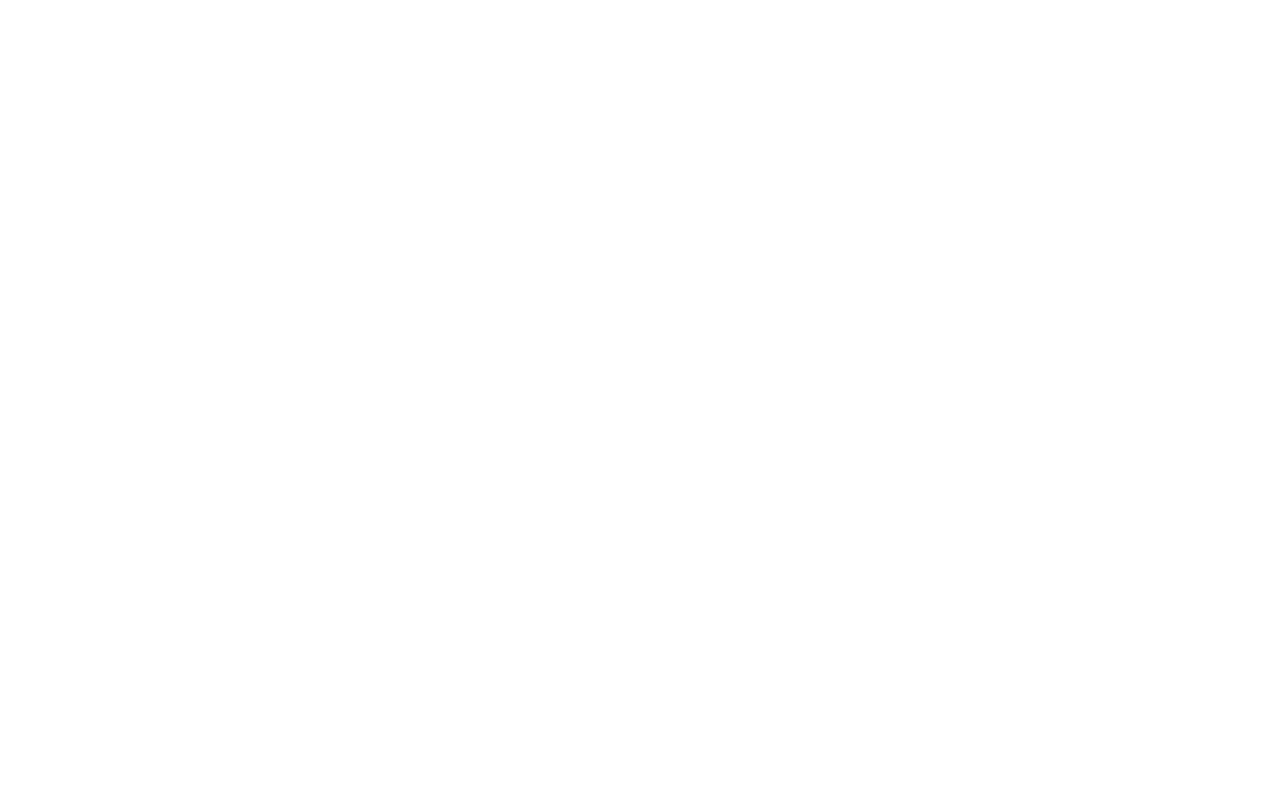
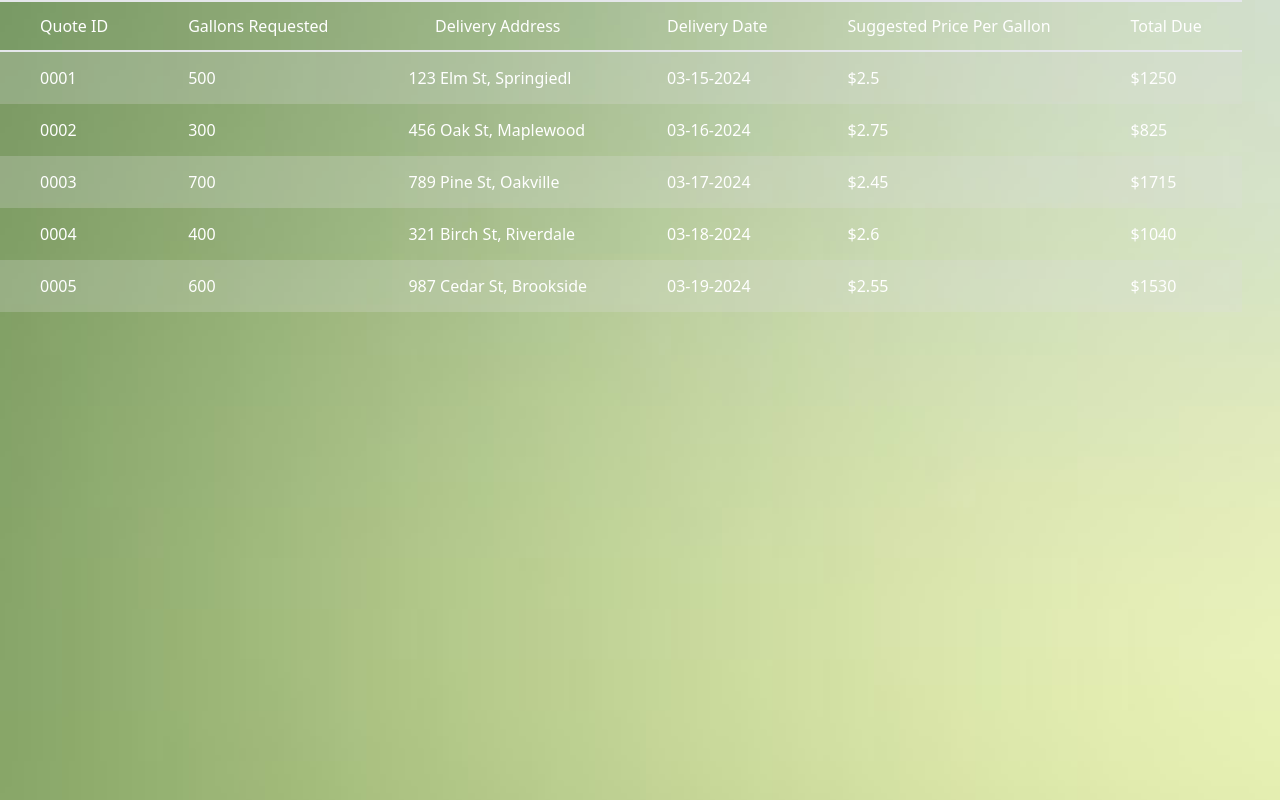
Before and after one commit to reemdelziz/Fuel-Rate-Prediction, a React (Create React App) app in the folder client/: page / in a window 1280 px wide. Built offline with nearby package versions, Linux system fonts and the light colour scheme.

Commit message:
creating table

```diff
--- a/client/package.json
+++ b/client/package.json
@@ -44,6 +44,7 @@
   "devDependencies": {
     "@babel/plugin-proposal-private-property-in-object": "^7.21.11",
     "cross-env": "^7.0.3",
+    "tailwindcss": "^3.4.1",
     "web-vitals": "^3.5.2"
   }
 }
--- a/client/src/App.js
+++ b/client/src/App.js
@@ -1,9 +1,9 @@
 import './App.css';
-
+import { FuelHistory } from './pages/FuelHistory';
 function App() {
   return (
     <>
-
+      <FuelHistory />
     </>
   );
 }
--- a/client/src/index.css
+++ b/client/src/index.css
@@ -1,3 +1,7 @@
+@tailwind base;
+@tailwind components;
+@tailwind utilities;
+
 #root {
   width: 100vw;
   height: 100vh;
@@ -5,6 +9,8 @@
 
 body {
   margin: 0;
+  background-image: url("./assets/background-image.png");
+  color: white;
 }
 
 ::-webkit-scrollbar {
--- /dev/null
+++ b/client/src/pages/FuelHistory.jsx
@@ -0,0 +1,82 @@
+import "../style.css";
+import { React } from "react";
+
+// creating dummy data for fuel quote history page
+const FuelData = [
+    {
+        quoteId: "0001",
+        gallonsRequested: 500,
+        deliveryAddress: "123 Elm St, Springiedl",
+        deliveryDate: "03-15-2024",
+        suggestedPricePerGallon: 2.50,
+        totalDue: 1250.00
+    },
+    {
+        quoteId: "0002",
+        gallonsRequested: 300,
+        deliveryAddress: "456 Oak St, Maplewood",
+        deliveryDate: "03-16-2024",
+        suggestedPricePerGallon: 2.75,
+        totalDue: 825.00
+    },
+    {
+        quoteId: "0003",
+        gallonsRequested: 700,
+        deliveryAddress: "789 Pine St, Oakville",
+        deliveryDate: "03-17-2024",
+        suggestedPricePerGallon: 2.45,
+        totalDue: 1715.00
+    },
+    {
+        quoteId: "0004",
+        gallonsRequested: 400,
+        deliveryAddress: "321 Birch St, Riverdale",
+        deliveryDate: "03-18-2024",
+        suggestedPricePerGallon: 2.60,
+        totalDue: 1040.00
+    },
+    {
+        quoteId: "0005",
+        gallonsRequested: 600,
+        deliveryAddress: "987 Cedar St, Brookside",
+        deliveryDate: "03-19-2024",
+        suggestedPricePerGallon: 2.55,
+        totalDue: 1530.00
+    }
+]
+
+export const FuelHistory = () => {
+    return (
+        <div className="fuelHistory-wrapper">
+
+
+            {/* TABLE */}
+            <table>
+                <thead>
+                    <tr class="border-t-2 border-b-2  border-900">
+                        <th class="font-normal px-10 py-3">Quote ID</th>
+                        <th class="font-normal px-10">Gallons Requested</th>
+                        <th class="font-normal px-10">Delivery Address</th>
+                        <th class="font-normal px-10">Delivery Date</th>
+                        <th class="font-normal px-10">Suggested Price Per Gallon</th>
+                        <th class="font-normal px-10">Total Due</th>
+                    </tr>
+                </thead>
+                <tbody>
+                    {FuelData.map((dataItem, index) => (
+                        <tr key={index} className= {index % 2 === 0 ? "bg-slight-grey" : ""}>
+                            <td class="px-10 py-3.5 ">{dataItem.quoteId}</td>
+                            <td class="px-10">{dataItem.gallonsRequested}</td>
+                            <td class="px-10">{dataItem.deliveryAddress}</td>
+                            <td class="px-10">{dataItem.deliveryDate}</td>
+                            <td class="px-10">${dataItem.suggestedPricePerGallon}</td>
+                            <td class="px-10">${dataItem.totalDue}</td>
+                        </tr>
+                    ))}
+                </tbody>
+            </table>
+
+
+        </div>
+    );
+};
--- a/client/src/style.css
+++ b/client/src/style.css
@@ -15,3 +15,6 @@
 
 
 /*---- 404 PAGE STYLE ----*/
+
+
+/*---- Fuel History PAGE STYLE ----*/
--- /dev/null
+++ b/client/tailwind.config.js
@@ -0,0 +1,14 @@
+/** @type {import('tailwindcss').Config} */
+module.exports = {
+  content: [
+    "./src/**/*.{js,jsx,ts,tsx}",
+  ],
+  theme: {
+    extend: {
+      colors : {
+        'slight-grey' : "rgba(217, 217, 217, 0.25)",
+      },
+    },
+  },
+  plugins: [],
+}
```
Also changed, not shown: client/src/pages/Home.jsx (line endings or trailing spaces), 1 other file (tests, documents, lock files or other folders).
